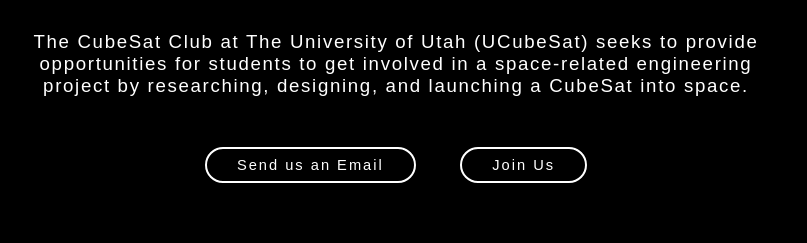
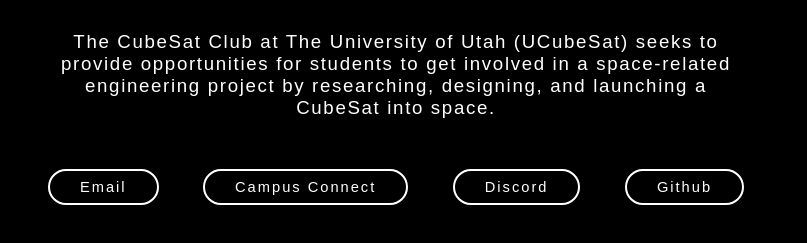
Before and after one commit to ucubesat/Website, a website: page src/index.html in a window 1280 px wide. Shown: the part 359-602 px from the top of the page, without its empty margins (244-1051 px from the left). Drawn offline with Linux system fonts and the light colour scheme.

Commit message:
Add Discord and Github links

```diff
--- a/src/index.html
+++ b/src/index.html
@@ -24,10 +24,16 @@
     <p>The CubeSat Club at The University of Utah (UCubeSat) seeks to provide opportunities for students to get involved
         in a space-related engineering project by researching, designing, and launching a CubeSat into space.</p>
     <a href="mailto:contact@ucubesat.org">
-        <button>Send us an Email</button>
+        <button>Email</button>
     </a>
     <a href="https://getinvolved.utah.edu/organization/cube">
-        <button>Join Us</button>
+        <button>Campus Connect</button>
+    </a>
+    <a href="https://discord.gg/5UnatEGgh9">
+        <button>Discord</button>
+    </a>
+    <a href="https://github.com/ucubesat">
+        <button>Github</button>
     </a>
 </div>
 </body>
--- a/src/main.css
+++ b/src/main.css
@@ -37,7 +37,7 @@
 }
 
 p {
-    margin: 30px 0;
+    margin: 30px 30px;
     color: white;
     font-size: 14pt;
     letter-spacing: 1.25pt;
```
